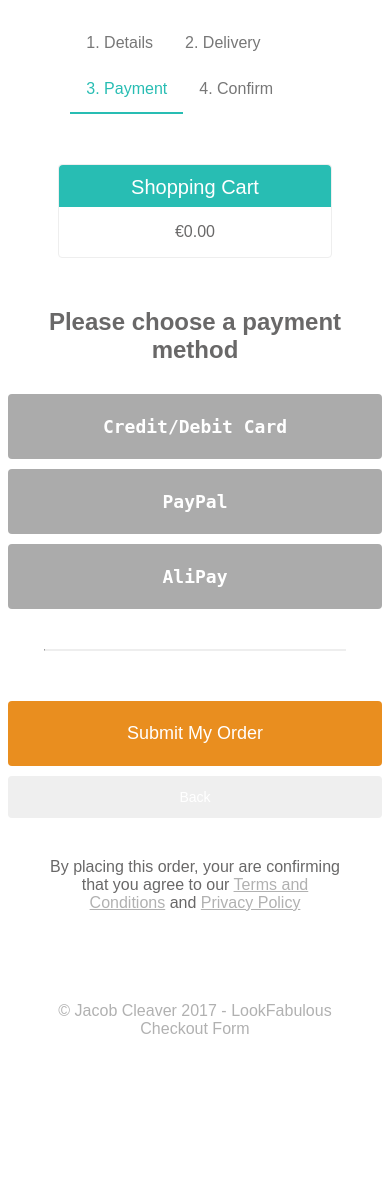
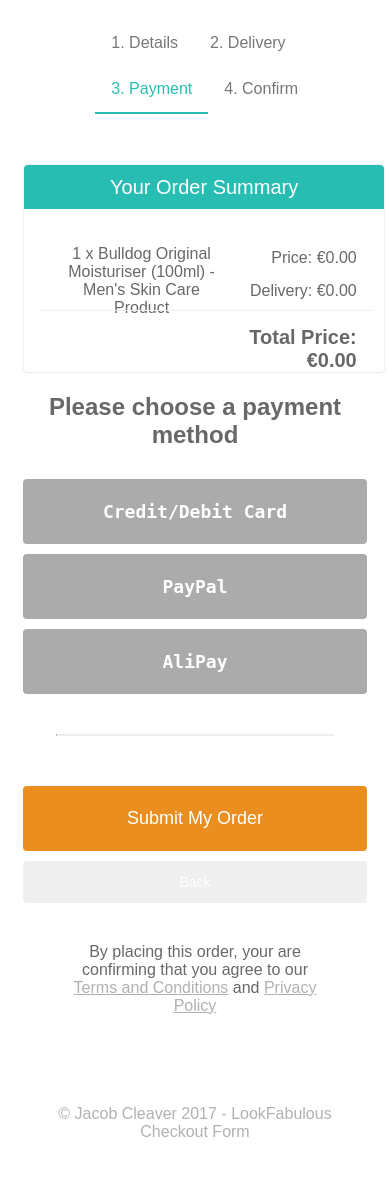
Before and after one commit to jacob-cleaver/LookFantastic, a PHP site: page / in a window 390 px wide. Shown: the part 48-1247 px from the top of the page. Before the commit the page ends 1082 px from the top, so only its background shows below. Run offline with PHP 8.4, Linux system fonts and the light colour scheme; data that the repository does not hold is empty.

Commit message:
Shopping cart implemented and fully responsive hiding the product image for mobile devices (min-width: 768px)

```diff
--- a/index.php
+++ b/index.php
@@ -7,12 +7,18 @@
 
     <link rel="stylesheet" type="text/css" href="stylesheets/style.css">
     <script type="text/javascript" src="javascript/main.js"></script>
-    <?php $geo = unserialize(file_get_contents('http://www.geoplugin.net/php.gp?ip=193.62.7.226'));
+    <?php $geo = unserialize(file_get_contents('http://www.geoplugin.net/php.gp?ip='. $_SERVER["REMOTE_ADDR"]));
           $country = $geo['geoplugin_countryName'];
-          $price = 5.99; //In $Dollars
+          $price = 7.2993964113; //In $Dollars
+          $delivery = 4.862202284; //In $Dollars
+          $totalPrice = 12.1615986953; //In $Dollars
           $convertion = $geo['geoplugin_currencyConverter'];
           $converted_price = $price * $convertion;
+          $converted_delivery = $delivery * $convertion;
+          $converted_totalPrice = $totalPrice * $convertion;
           $converted_price_formatted = number_format($converted_price, 2, '.', '');
+          $converted_delivery_formatted = number_format($converted_delivery, 2, '.', '');
+          $converted_totalPrice_formatted = number_format($converted_totalPrice, 2, '.', '');
     ?>
 
     <!-- Favicon -->
@@ -31,7 +37,6 @@
         <hr> Please provide your billing and delivery information below.<span style="float:right">* Indicates required field</span><hr>
       </div>
 
-        <div class="row">
             <section>
                 <ul class="col-xs-8 col-xs-offset-2">
                     <li><a href="#details">1. Details</a></li>
@@ -42,25 +47,70 @@
             </section>
 
             <section id="cart">
-              <div class="cart">
-                <div class="cart-header">
-                  Shopping Cart
+              <div class="cart col-xs-12">
+                <div class="cart-header col-xs-12">
+                  Your Order Summary
                 </div>
+                <div class="col-sm-2 col-md-2">
+                <img src="public/images/bulldog-moisturiser.png" alt="Bulldog Original Moisturiser" width="100px">
+              </div>
+              <div class="col-xs-6 cart-info">
+                <p>1 x Bulldog Original Moisturiser (100ml) - Men's Skin Care Product</p>
+              </div>
+                  <div class="col-xs-11 col-sm-3 col-sm-offset-8 cart-price">
+                  Price:
                     <?php
                     if ($country == "United Kingdom") {
-                  echo '<p>&pound'.$converted_price_formatted.'</p>';
+                      echo '&pound'.$converted_price_formatted;
                     }
                     elseif ($country == "Austrailia" or $country == "United States") {
-                  echo '<p>$'.$price.'</p>';
+                      echo '$'.$price;
                     }
 
                     elseif ($country == "Turkey") {
-                  echo '<p>&#8356;'.$converted_price_formatted.'</p>';
+                      echo '&#8356;'.$converted_price_formatted;
                     }
 
                     else {
-                  echo '<p>&euro;'.$converted_price_formatted.'</p>';
+                      echo '&euro;'.$converted_price_formatted;
                     }?>
+                  </div>
+                  <div class="col-xs-11 col-sm-3 col-sm-offset-8 cart-delivery">
+                    Delivery:
+                    <?php
+                    if ($country == "United Kingdom") {
+                      echo '&pound'.$converted_delivery_formatted;
+                    }
+                    elseif ($country == "Austrailia" or $country == "United States") {
+                      echo '$'.$delivery;
+                    }
+
+                    elseif ($country == "Turkey") {
+                      echo '&#8356;'.$converted_delivery_formatted;
+                    }
+
+                    else {
+                      echo '&euro;'.$converted_delivery_formatted;
+                    }?>
+                  </div>
+                  <div class="col-xs-11 col-sm-9 col-sm-offset-2 col-md-9 col-md-offset-2 cart-total-price">
+                    Total Price:
+                    <?php
+                    if ($country == "United Kingdom") {
+                      echo '&pound'.$converted_totalPrice_formatted;
+                    }
+                    elseif ($country == "Austrailia" or $country == "United States") {
+                      echo '$'.$totalPrice;
+                    }
+
+                    elseif ($country == "Turkey") {
+                      echo '&#8356;'.$converted_totalPrice_formatted;
+                    }
+
+                    else {
+                      echo '&euro;'.$converted_totalPrice_formatted;
+                    }?>
+                  </div>
                 </div>
             </section>
 
@@ -143,7 +193,7 @@
                             <label class="col-md-2 col-md-offset-3">Address Line 2</label>
                             <input class="form-control col-md-3 col-sm-8 col-sm-offset-2 col-xs-12" type="text" placeholder="Address Line 2 - optional"><br>
 
-                            <label class="col-md-2 col-md-offset-3">City/Town*</label>
+                            <label class="col-md-2 col-md-offset-3">City*</label>
                             <input class="form-control col-md-3 col-sm-8 col-sm-offset-2 col-xs-12" type="text" placeholder="City*"><br>
 
                             <?php
--- a/stylesheets/_grid.scss
+++ b/stylesheets/_grid.scss
@@ -8,7 +8,7 @@
 	margin-left: -15px;
 	margin-right: -15px;
 }
-.col-xs-3, .col-xs-4, .col-xs-6, .col-xs-12,
+.col-xs-1, .col-xs-2, .col-xs-3, .col-xs-4, .col-xs-5, .col-xs-6, .col-xs-7, .col-xs-8,	.col-xs-9, .col-xs-10, .col-xs-11, .col-xs-12,
 .col-sm-1, .col-sm-2, .col-sm-3, .col-sm-4, .col-sm-5, .col-sm-6, .col-sm-7, .col-sm-8,	.col-sm-9, .col-sm-10, .col-sm-11,
 .col-md-1, .col-md-2, .col-md-3, .col-md-4, .col-md-5, .col-md-6, .col-md-7, .col-md-8,	.col-md-9, .col-md-10, .col-md-11 {
 	position: relative;
@@ -16,14 +16,38 @@
 	padding-left: 15px;
 }
 
-.col-xs-3	{
+.col-xs-1 {
+	width: 8.3333333333%;
+}
+.col-xs-2 {
+	width: 16.666666667%;
+}
+.col-xs-3 {
 	width: 25%;
 }
 .col-xs-4 {
 	width: 32.95%;
 }
+.col-xs-5 {
+	width: 41.666666667%;
+}
 .col-xs-6 {
 	width: 50%;
+}
+.col-xs-7 {
+	width: 58.333333333%;
+}
+.col-xs-8 {
+	width: 66.666666666%;
+}
+.col-xs-9 {
+	width: 75%;
+}
+.col-xs-10 {
+	width: 83.333333333%;
+}
+.col-xs-11 {
+	width: 91.666666666%;
 }
 .col-xs-12 {
 	width: 100%;
@@ -93,6 +117,9 @@
 	.col-sm-offset-5 {
 		margin-left: 41.666666667%;
 	}
+	.col-sm-offset-8 {
+		margin-left: 66.666666666%;
+	}
 }
 
 @media (min-width: 992px) {
@@ -147,4 +174,7 @@
 	.col-md-offset-5 {
 		margin-left: 41.666666667%;
 	}
+	.col-md-offset-8 {
+		margin-left: 66.666666666%;
+	}
 }
--- a/stylesheets/_help-tip.scss
+++ b/stylesheets/_help-tip.scss
@@ -16,6 +16,7 @@
 		}
 		&:hover {
 			p {
+				background-color: #777;
 				display: block;
 				transform-origin: 100% 0%;
 				-webkit-animation: fadeIn 0.3s ease-in-out;
@@ -25,7 +26,7 @@
 		p {
 			display: none;
 			text-align: center;
-			background-color: #ababab;
+			background-color: #777;;
 			padding: 20px;
 			position: absolute;
 			border-radius: 4px;
@@ -42,7 +43,7 @@
 				width: 0;
 				height: 0;
 				border: 6px solid transparent;
-				border-bottom-color: #ababab;
+				border-bottom-color: #777;;
 				top: 20px;
 		    left: -12px;
 		    -webkit-transform: rotate(270deg);
--- a/stylesheets/style.css
+++ b/stylesheets/style.css
@@ -8,12 +8,18 @@
   margin-left: -15px;
   margin-right: -15px; }
 
-.col-xs-3, .col-xs-4, .col-xs-6, .col-xs-12,
+.col-xs-1, .col-xs-2, .col-xs-3, .col-xs-4, .col-xs-5, .col-xs-6, .col-xs-7, .col-xs-8, .col-xs-9, .col-xs-10, .col-xs-11, .col-xs-12,
 .col-sm-1, .col-sm-2, .col-sm-3, .col-sm-4, .col-sm-5, .col-sm-6, .col-sm-7, .col-sm-8, .col-sm-9, .col-sm-10, .col-sm-11,
 .col-md-1, .col-md-2, .col-md-3, .col-md-4, .col-md-5, .col-md-6, .col-md-7, .col-md-8, .col-md-9, .col-md-10, .col-md-11 {
   position: relative;
   padding-right: 15px;
   padding-left: 15px; }
+
+.col-xs-1 {
+  width: 8.3333333333%; }
+
+.col-xs-2 {
+  width: 16.666666667%; }
 
 .col-xs-3 {
   width: 25%; }
@@ -21,8 +27,26 @@
 .col-xs-4 {
   width: 32.95%; }
 
+.col-xs-5 {
+  width: 41.666666667%; }
+
 .col-xs-6 {
   width: 50%; }
+
+.col-xs-7 {
+  width: 58.333333333%; }
+
+.col-xs-8 {
+  width: 66.666666666%; }
+
+.col-xs-9 {
+  width: 75%; }
+
+.col-xs-10 {
+  width: 83.333333333%; }
+
+.col-xs-11 {
+  width: 91.666666666%; }
 
 .col-xs-12 {
   width: 100%; }
@@ -86,7 +110,10 @@
     margin-left: 32.95%; }
 
   .col-sm-offset-5 {
-    margin-left: 41.666666667%; } }
+    margin-left: 41.666666667%; }
+
+  .col-sm-offset-8 {
+    margin-left: 66.666666666%; } }
 @media (min-width: 992px) {
   .container {
     width: 970px; }
@@ -137,7 +164,10 @@
     margin-left: 32.95%; }
 
   .col-md-offset-5 {
-    margin-left: 41.666666667%; } }
+    margin-left: 41.666666667%; }
+
+  .col-md-offset-8 {
+    margin-left: 66.666666666%; } }
 .btn {
   display: inline-block;
   color: #fff;
@@ -247,6 +277,7 @@
     font-weight: bold;
     color: #fff; }
   .help-tip:hover p {
+    background-color: #777;
     display: block;
     transform-origin: 100% 0%;
     -webkit-animation: fadeIn 0.3s ease-in-out;
@@ -254,7 +285,7 @@
   .help-tip p {
     display: none;
     text-align: center;
-    background-color: #ababab;
+    background-color: #777;
     padding: 20px;
     position: absolute;
     border-radius: 4px;
@@ -271,7 +302,7 @@
       width: 0;
       height: 0;
       border: 6px solid transparent;
-      border-bottom-color: #ababab;
+      border-bottom-color: #777;
       top: 20px;
       left: -12px;
       -webkit-transform: rotate(270deg);
@@ -313,7 +344,8 @@
 
 body {
   font-family: sans-serif;
-  color: #696868; }
+  color: #696868;
+  font-weight: 200; }
 
 h2 {
   text-align: center; }
@@ -362,18 +394,49 @@ input[type="radio"] {
 .cart {
   border: 1px solid #eee;
   border-radius: 4px;
-  margin: 50px; }
+  min-height: 200px;
+  width: 96%;
+  margin-top: 50px; }
 
 .cart-header {
   background: #28bdb3;
   color: #fff;
-  height: 42px;
   font-size: 20px;
   line-height: 2.2;
   text-align: center;
   border-top-right-radius: 4px;
-  border-top-left-radius: 4px; }
+  border-top-left-radius: 4px;
+  margin-left: -15px; }
 
+@media (max-width: 767px) {
+  .cart img {
+    display: none; } }
+.cart-info {
+  padding: 20px;
+  float: left; }
+
+.cart-price {
+  margin-top: 40px;
+  text-align: right; }
+
+.cart-delivery {
+  padding: 15px;
+  padding-bottom: 10px;
+  text-align: right; }
+
+.cart-total-price {
+  padding-top: 15px;
+  text-align: right;
+  font-weight: 700;
+  font-size: 20px;
+  border-top: 1px solid #eee; }
+
+@media (min-width: 768px) {
+  .cart img {
+    display: block;
+    margin-left: -15px;
+    float: left;
+    padding-top: 15px; } }
 .tandc-pp {
   color: #b1b1b1;
   cursor: pointer; }
--- a/stylesheets/style.scss
+++ b/stylesheets/style.scss
@@ -29,6 +29,7 @@
 body {
     font-family: sans-serif;
     color: #696868;
+    font-weight: 200;
 }
 
 h2 {
@@ -92,18 +93,63 @@ input[type="radio"] {
 .cart {
     border: 1px solid #eee;
     border-radius: 4px;
-    margin: 50px;
+    min-height: 200px;
+    width: 96%;
+    margin-top: 50px;
 }
 
 .cart-header {
     background: #28bdb3;
     color: #fff;
-    height: 42px;
     font-size: 20px;
     line-height: 2.2;
     text-align: center;
     border-top-right-radius: 4px;
     border-top-left-radius: 4px;
+    margin-left: -15px;
+}
+
+
+@media (max-width: 767px) {
+  .cart {
+    img {
+    display: none;
+  }
+  }
+}
+
+.cart-info {
+  padding: 20px;
+  float: left;
+}
+.cart-price {
+  margin-top: 40px;
+  text-align: right;
+}
+
+.cart-delivery {
+  padding: 15px;
+  padding-bottom: 10px;
+  text-align: right;
+}
+
+.cart-total-price {
+  padding-top: 15px;
+  text-align: right;
+  font-weight: 700;
+  font-size: 20px;
+  border-top: 1px solid #eee;
+}
+
+@media (min-width: 768px) {
+  .cart {
+    img {
+    display: block;
+    margin-left: -15px;
+    float: left;
+    padding-top: 15px;
+  }
+  }
 }
 
 .tandc-pp {
```
Also changed, not shown: public/images/bulldog-moisturiser.png (added), 1 other file. Lines whose indentation alone changed are shown as unchanged.
